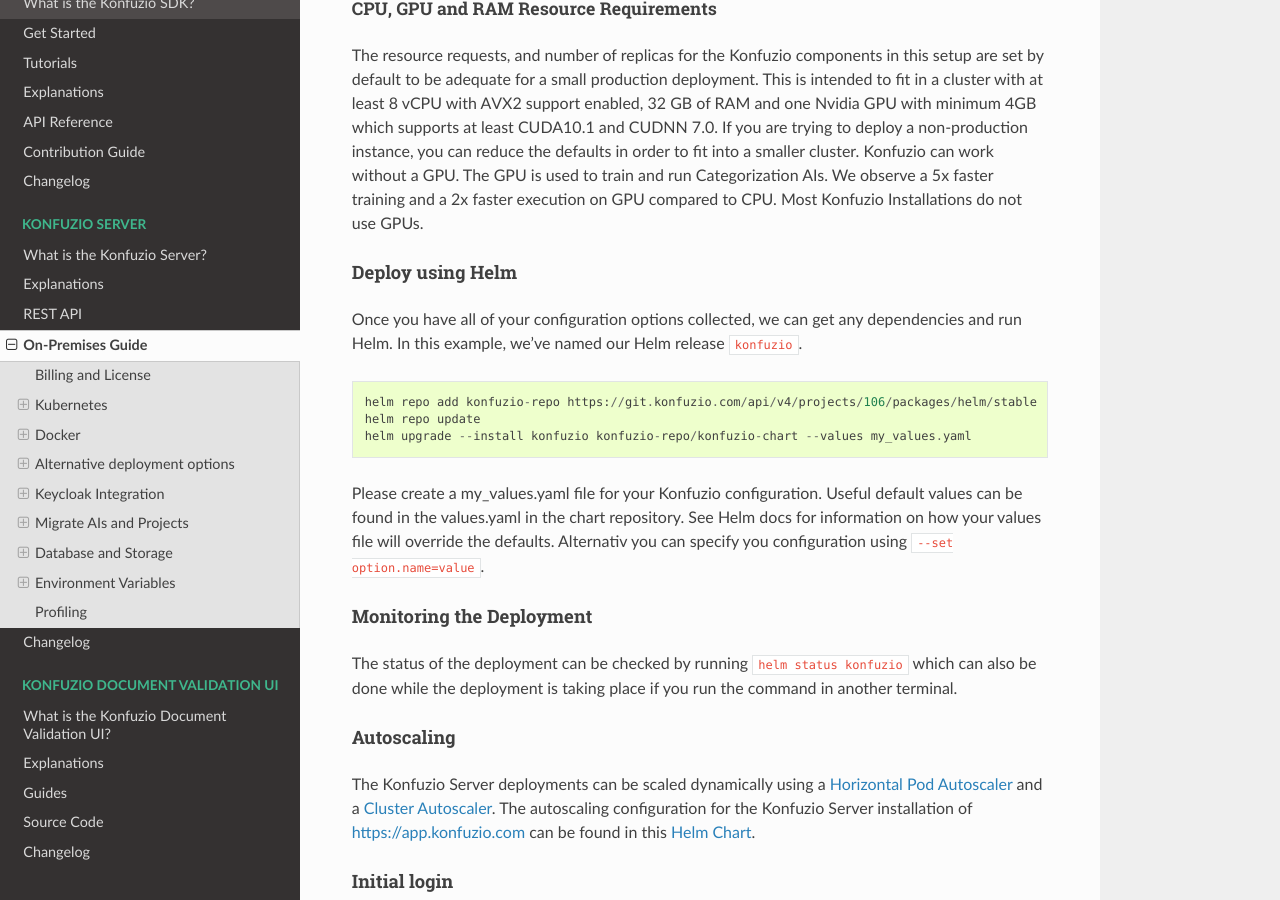
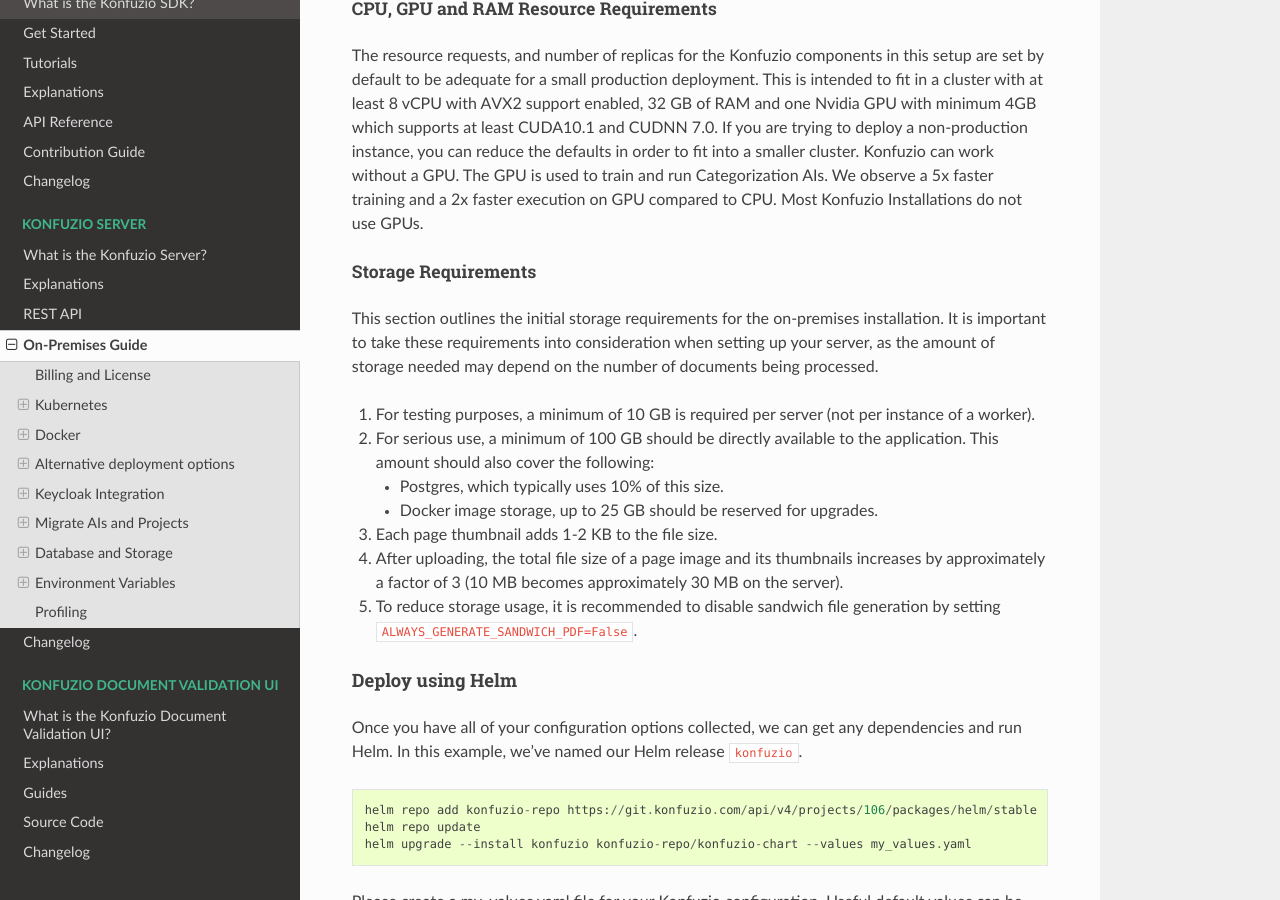
Before and after one commit to konfuzio-ai/konfuzio-sdk, a Sphinx documentation site: the page built from docs/web/on_premises.md, in a window 1280 px wide and 900 px high, scrolled down 3732 px. Built offline with Sphinx 7.4.7 and the Read the Docs theme 2.0.0, drawn with Linux system fonts in a browser that asks for light colours.

Commit message:
update initial storage requirements for on prem users (#219)
* update initial storage requirements for on prem users

* Update on_premises.md

* Update on_premises.md

* Update on_premises.md

---------

Co-authored-by: zypriafl <zypriafl@web.de>

```diff
--- a/docs/web/on_premises.md
+++ b/docs/web/on_premises.md
@@ -186,6 +186,23 @@
 RAM and one Nvidia GPU with minimum 4GB which supports at least CUDA10.1 and CUDNN 7.0. If you are
 trying to deploy a non-production instance, you can reduce the defaults in order to fit
 into a smaller cluster. Konfuzio can work without a GPU. The GPU is used to train and run Categorization AIs. We observe a 5x faster training and a 2x faster execution on GPU compared to CPU. Most Konfuzio Installations do not use GPUs.
+
+##### Storage Requirements
+
+This section outlines the initial storage requirements for the on-premises installation. It is important to take these
+requirements into consideration when setting up your server, as the amount of storage needed may depend on the number of
+documents being processed.
+
+1. For testing purposes, a minimum of 10 GB is required per server (not per instance of a worker).
+2. For serious use, a minimum of 100 GB should be directly available to the application. This amount should also cover
+   the following:
+    - Postgres, which typically uses 10% of this size.
+    - Docker image storage, up to 25 GB should be reserved for upgrades.
+3. Each page thumbnail adds 1-2 KB to the file size.
+4. After uploading, the total file size of a page image and its thumbnails increases by approximately a factor of 3 (10
+   MB becomes approximately 30 MB on the server).
+5. To reduce storage usage, it is recommended to disable sandwich file generation by
+   setting `ALWAYS_GENERATE_SANDWICH_PDF=False`.
 
 #### Deploy using Helm
 
```
